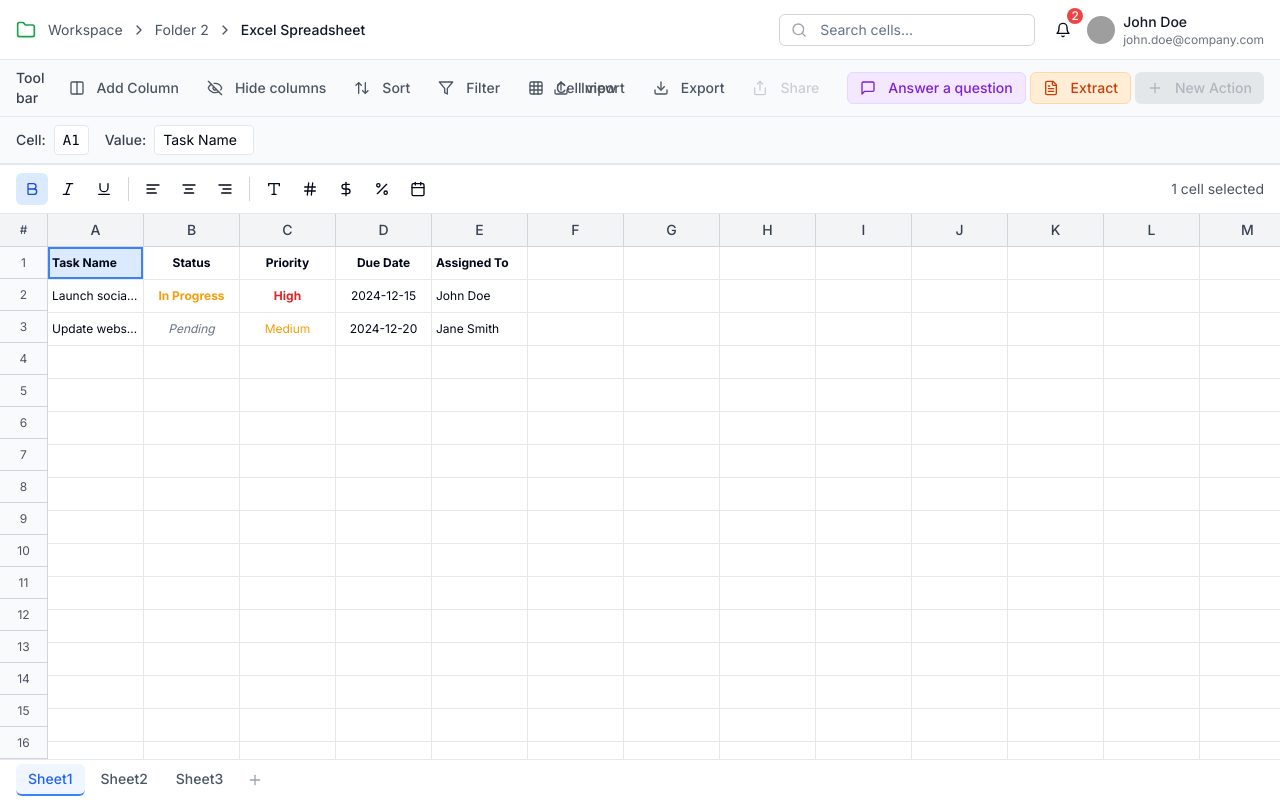
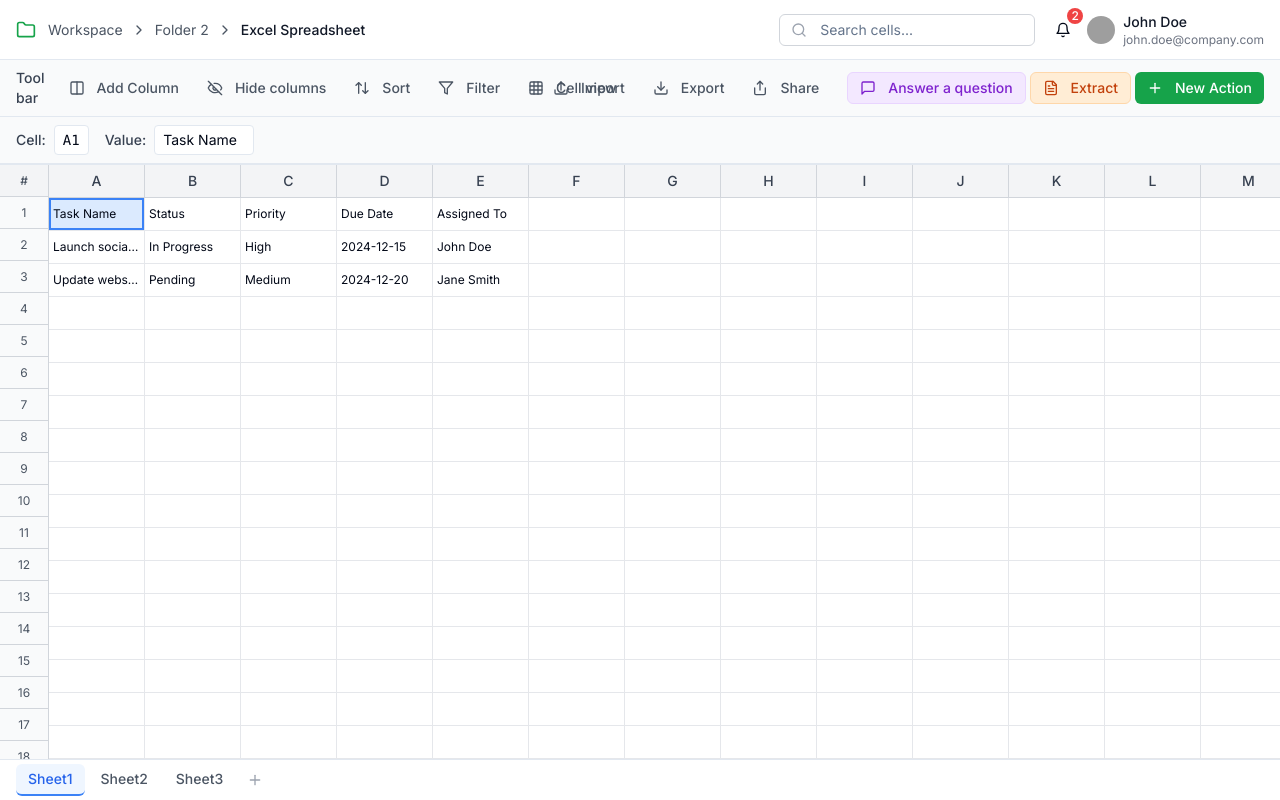
Before and after one commit to harshithgangone/Spreedsheet-Frontend, a Next.js app: page / in a window 1280 px wide. Built offline with nearby package versions, Linux system fonts and the light colour scheme; grey boxes are pictures that could not be loaded.

Commit message:
Updated globals.css

```diff
--- a/app/globals.css
+++ b/app/globals.css
@@ -65,36 +65,6 @@
 
 .bg-green-75 {
   background-color: #dcfce7;
-}
-
-/* Custom scrollbar for better Excel-like experience */
-.custom-scrollbar {
-  scrollbar-width: thin;
-  scrollbar-color: #cbd5e1 #f8fafc;
-}
-
-.custom-scrollbar::-webkit-scrollbar {
-  width: 12px;
-  height: 12px;
-}
-
-.custom-scrollbar::-webkit-scrollbar-track {
-  background: #f8fafc;
-  border-radius: 6px;
-}
-
-.custom-scrollbar::-webkit-scrollbar-thumb {
-  background: #cbd5e1;
-  border-radius: 6px;
-  border: 2px solid #f8fafc;
-}
-
-.custom-scrollbar::-webkit-scrollbar-thumb:hover {
-  background: #94a3b8;
-}
-
-.custom-scrollbar::-webkit-scrollbar-corner {
-  background: #f8fafc;
 }
 
 /* Excel-like scrollbar styling */
@@ -180,13 +150,6 @@
   scroll-behavior: smooth;
 }
 
-/* Text truncation for long content */
-.truncate {
-  overflow: hidden;
-  text-overflow: ellipsis;
-  white-space: nowrap;
-}
-
 /* Text alignment classes */
 .text-left {
   text-align: left;
@@ -200,31 +163,52 @@
   text-align: right;
 }
 
-/* Responsive design */
-@media (max-width: 768px) {
-  .cell-fixed {
-    width: 80px;
-    min-width: 80px;
-    max-width: 80px;
-  }
-
-  .row-number-fixed {
-    width: 40px;
-    min-width: 40px;
-    max-width: 40px;
-  }
+/* Ensure proper grid layout */
+.excel-grid-container {
+  display: flex;
+  flex-direction: column;
+  height: 100%;
+  overflow: hidden;
 }
 
-@media (max-width: 480px) {
-  .cell-fixed {
-    width: 70px;
-    min-width: 70px;
-    max-width: 70px;
-  }
+.excel-grid-header {
+  flex-shrink: 0;
+  position: sticky;
+  top: 0;
+  z-index: 20;
+}
 
-  .row-number-fixed {
-    width: 35px;
-    min-width: 35px;
-    max-width: 35px;
-  }
+.excel-grid-body {
+  flex: 1;
+  overflow: auto;
 }
+
+/* Custom scrollbar for better Excel-like experience */
+.custom-scrollbar {
+  scrollbar-width: thin;
+  scrollbar-color: #cbd5e1 #f8fafc;
+}
+
+.custom-scrollbar::-webkit-scrollbar {
+  width: 12px;
+  height: 12px;
+}
+
+.custom-scrollbar::-webkit-scrollbar-track {
+  background: #f8fafc;
+  border-radius: 6px;
+}
+
+.custom-scrollbar::-webkit-scrollbar-thumb {
+  background: #cbd5e1;
+  border-radius: 6px;
+  border: 2px solid #f8fafc;
+}
+
+.custom-scrollbar::-webkit-scrollbar-thumb:hover {
+  background: #94a3b8;
+}
+
+.custom-scrollbar::-webkit-scrollbar-corner {
+  background: #f8fafc;
+}
--- a/components/excel-grid.tsx
+++ b/components/excel-grid.tsx
@@ -3,10 +3,8 @@
 import type React from "react"
 import { useState, useRef, useCallback, useEffect } from "react"
 import { Input } from "@/components/ui/input"
-import { Button } from "@/components/ui/button"
 import { cn } from "@/lib/utils"
 import type { GridData } from "@/lib/excel-data"
-import { Bold, Italic, Underline, AlignLeft, AlignCenter, AlignRight, Type, Hash, Calendar, Percent, DollarSign } from "lucide-react"
 
 interface ExcelGridProps {
   gridData: GridData
@@ -270,63 +268,6 @@ export function ExcelGrid({
     )
   }
 
-  // Formatting functions
-  const handleFormatBold = () => {
-    selectedCells.forEach(cellId => {
-      const currentCell = gridData[cellId] || { value: "", type: "text", style: {} }
-      const updatedCell = {
-        ...currentCell,
-        style: {
-          ...currentCell.style,
-          bold: !currentCell.style?.bold
-        }
-      }
-      onCellUpdate(cellId, updatedCell.value)
-    })
-  }
-
-  const handleFormatItalic = () => {
-    selectedCells.forEach(cellId => {
-      const currentCell = gridData[cellId] || { value: "", type: "text", style: {} }
-      const updatedCell = {
-        ...currentCell,
-        style: {
-          ...currentCell.style,
-          italic: !currentCell.style?.italic
-        }
-      }
-      onCellUpdate(cellId, updatedCell.value)
-    })
-  }
-
-  const handleFormatUnderline = () => {
-    selectedCells.forEach(cellId => {
-      const currentCell = gridData[cellId] || { value: "", type: "text", style: {} }
-      const updatedCell = {
-        ...currentCell,
-        style: {
-          ...currentCell.style,
-          underline: !currentCell.style?.underline
-        }
-      }
-      onCellUpdate(cellId, updatedCell.value)
-    })
-  }
-
-  const handleTextAlign = (alignment: 'left' | 'center' | 'right') => {
-    selectedCells.forEach(cellId => {
-      const currentCell = gridData[cellId] || { value: "", type: "text", style: {} }
-      const updatedCell = {
-        ...currentCell,
-        style: {
-          ...currentCell.style,
-          textAlign: alignment
-        }
-      }
-      onCellUpdate(cellId, updatedCell.value)
-    })
-  }
-
   return (
     <div className="flex-1 flex flex-col overflow-hidden bg-white">
       {/* Cell Reference Display - Fixed at top */}
@@ -348,158 +289,40 @@ export function ExcelGrid({
         </div>
       </div>
 
-      {/* Formatting Toolbar */}
-      <div className="flex-shrink-0 bg-white border-b z-20">
-        <div className="flex items-center px-2 sm:px-4 py-2 gap-2">
-          {/* Text Formatting */}
-          <div className="flex items-center gap-1">
-            <Button
-              variant="ghost"
-              size="sm"
-              onClick={handleFormatBold}
-              disabled={selectedCells.length === 0}
-              className={cn(
-                "h-8 w-8 p-0",
-                selectedCells.some(cellId => gridData[cellId]?.style?.bold) && "bg-blue-100 text-blue-700"
-              )}
-              title="Bold (Ctrl+B)"
-            >
-              <Bold className="h-4 w-4" />
-            </Button>
-            <Button
-              variant="ghost"
-              size="sm"
-              onClick={handleFormatItalic}
-              disabled={selectedCells.length === 0}
-              className={cn(
-                "h-8 w-8 p-0",
-                selectedCells.some(cellId => gridData[cellId]?.style?.italic) && "bg-blue-100 text-blue-700"
-              )}
-              title="Italic (Ctrl+I)"
-            >
-              <Italic className="h-4 w-4" />
-            </Button>
-            <Button
-              variant="ghost"
-              size="sm"
-              onClick={handleFormatUnderline}
-              disabled={selectedCells.length === 0}
-              className={cn(
-                "h-8 w-8 p-0",
-                selectedCells.some(cellId => gridData[cellId]?.style?.underline) && "bg-blue-100 text-blue-700"
-              )}
-              title="Underline (Ctrl+U)"
-            >
-              <Underline className="h-4 w-4" />
-            </Button>
+      {/* Main Grid Container */}
+      <div className="flex-1 flex overflow-hidden">
+        {/* Fixed Row Numbers Column */}
+        <div className="flex-shrink-0 bg-white border-r border-gray-300 z-20">
+          {/* Top-left corner cell */}
+          <div className="w-12 h-8 bg-gray-100 border-b border-gray-300 flex items-center justify-center">
+            <span className="text-xs font-medium text-gray-600">#</span>
           </div>
 
-          <div className="w-px h-6 bg-gray-300" />
-
-          {/* Text Alignment */}
-          <div className="flex items-center gap-1">
-            <Button
-              variant="ghost"
-              size="sm"
-              onClick={() => handleTextAlign('left')}
-              disabled={selectedCells.length === 0}
-              className="h-8 w-8 p-0"
-              title="Align Left"
+          {/* Row numbers - scrollable vertically */}
+          <div className="overflow-y-auto h-full" style={{ height: 'calc(100vh - 200px)' }}>
+            {Array.from({ length: totalRows }, (_, rowIndex) => {
+              const rowNumber = rowIndex + 1
+              return (
+                <div
+                  key={rowNumber}
+                  className="w-12 h-8 px-1 bg-gray-50 border-b border-gray-300 flex items-center justify-center cursor-pointer hover:bg-gray-200 transition-colors"
+                  onClick={() => {
+                    const rowCells = visibleColumns.map((col) => `${col}${rowNumber}`)
+                    onCellSelect(rowCells)
+                  }}
                 >
-              <AlignLeft className="h-4 w-4" />
-            </Button>
-            <Button
-              variant="ghost"
-              size="sm"
-              onClick={() => handleTextAlign('center')}
-              disabled={selectedCells.length === 0}
-              className="h-8 w-8 p-0"
-              title="Align Center"
-            >
-              <AlignCenter className="h-4 w-4" />
-            </Button>
-            <Button
-              variant="ghost"
-              size="sm"
-              onClick={() => handleTextAlign('right')}
-              disabled={selectedCells.length === 0}
-              className="h-8 w-8 p-0"
-              title="Align Right"
-            >
-              <AlignRight className="h-4 w-4" />
-            </Button>
+                  <span className="text-xs text-gray-600">{rowNumber}</span>
                 </div>
-
-          <div className="w-px h-6 bg-gray-300" />
-
-          {/* Number Formatting */}
-          <div className="flex items-center gap-1">
-            <Button
-              variant="ghost"
-              size="sm"
-              disabled={selectedCells.length === 0}
-              className="h-8 w-8 p-0"
-              title="Text Format"
-            >
-              <Type className="h-4 w-4" />
-            </Button>
-            <Button
-              variant="ghost"
-              size="sm"
-              disabled={selectedCells.length === 0}
-              className="h-8 w-8 p-0"
-              title="Number Format"
-            >
-              <Hash className="h-4 w-4" />
-            </Button>
-            <Button
-              variant="ghost"
-              size="sm"
-              disabled={selectedCells.length === 0}
-              className="h-8 w-8 p-0"
-              title="Currency Format"
-            >
-              <DollarSign className="h-4 w-4" />
-            </Button>
-            <Button
-              variant="ghost"
-              size="sm"
-              disabled={selectedCells.length === 0}
-              className="h-8 w-8 p-0"
-              title="Percentage Format"
-            >
-              <Percent className="h-4 w-4" />
-            </Button>
-            <Button
-              variant="ghost"
-              size="sm"
-              disabled={selectedCells.length === 0}
-              className="h-8 w-8 p-0"
-              title="Date Format"
-            >
-              <Calendar className="h-4 w-4" />
-            </Button>
-          </div>
-
-          {selectedCells.length > 0 && (
-            <div className="ml-auto text-sm text-gray-600">
-              {selectedCells.length} cell{selectedCells.length !== 1 ? 's' : ''} selected
-            </div>
-          )}
+              )
+            })}
           </div>
         </div>
 
-      {/* Main Grid Container - FIXED HEADERS WITH SCROLLING CONTENT */}
+        {/* Scrollable Content Area */}
         <div className="flex-1 flex flex-col overflow-hidden">
-        {/* Fixed Column Headers Row */}
-        <div className="flex-shrink-0 bg-white border-b border-gray-300 z-20">
-          <div className="flex">
-            {/* Top-left corner cell - FIXED */}
-            <div className="w-12 h-8 bg-gray-100 border-r border-gray-300 flex items-center justify-center flex-shrink-0">
-              <span className="text-xs font-medium text-gray-600">#</span>
-            </div>
-
-            {/* Column headers - SCROLL WITH CONTENT */}
+          {/* Fixed Column Headers */}
+          <div className="flex-shrink-0 bg-white border-b border-gray-300 z-10">
+            <div className="overflow-x-auto">
               <div className="flex">
                 {visibleColumns.map((col) => (
                   <div
@@ -517,30 +340,9 @@ export function ExcelGrid({
             </div>
           </div>
 
-        {/* Scrollable Data Area - BOTH ROWS AND CELLS SCROLL TOGETHER */}
-        <div className="flex-1 overflow-auto custom-scrollbar" ref={gridRef}>
-          <div className="flex">
-            {/* Fixed Row Numbers Column */}
-            <div className="flex-shrink-0">
-              {Array.from({ length: totalRows }, (_, rowIndex) => {
-                const rowNumber = rowIndex + 1
-                return (
-                  <div
-                    key={rowNumber}
-                    className="w-12 h-8 px-1 bg-gray-50 border-r border-gray-300 border-b border-gray-200 flex items-center justify-center cursor-pointer hover:bg-gray-200 transition-colors"
-                    onClick={() => {
-                      const rowCells = visibleColumns.map((col) => `${col}${rowNumber}`)
-                      onCellSelect(rowCells)
-                    }}
-                  >
-                    <span className="text-xs text-gray-600">{rowNumber}</span>
-                  </div>
-                )
-              })}
-            </div>
-
-            {/* Data Cells - SCROLL WITH ROW NUMBERS */}
-            <div className="flex-1">
+          {/* Data Grid - Both horizontally and vertically scrollable */}
+          <div className="flex-1 overflow-auto" ref={gridRef}>
+            <div className="relative">
               {Array.from({ length: totalRows }, (_, rowIndex) => {
                 const rowNumber = rowIndex + 1
                 return (
@@ -562,15 +364,7 @@ export function ExcelGrid({
                             isSelected && "bg-blue-100",
                             isActive && "ring-2 ring-blue-500 ring-inset",
                             !isSelected && !isActive && "hover:bg-green-50",
-                            cellData?.style?.bold && "font-bold",
-                            cellData?.style?.italic && "italic",
-                            cellData?.style?.underline && "underline"
                           )}
-                          style={{
-                            textAlign: cellData?.style?.textAlign || 'left',
-                            backgroundColor: cellData?.style?.backgroundColor,
-                            color: cellData?.style?.color
-                          }}
                           onClick={(e) => handleCellClick(cellId, e)}
                           onDoubleClick={() => handleCellDoubleClick(cellId)}
                         >
@@ -584,7 +378,7 @@ export function ExcelGrid({
                               className="h-6 text-xs border-0 p-1 focus:ring-0 bg-transparent w-full"
                             />
                           ) : (
-                            <div className="text-xs w-full overflow-hidden">
+                            <div className="text-xs w-full overflow-hidden text-left">
                               <div className="truncate">
                                 {cellValue ? highlightSearchText(cellValue) : ""}
                               </div>
--- a/lib/excel-data.ts
+++ b/lib/excel-data.ts
@@ -5,10 +5,8 @@ export interface CellData {
   style?: {
     bold?: boolean
     italic?: boolean
-    underline?: boolean
     color?: string
     backgroundColor?: string
-    textAlign?: 'left' | 'center' | 'right'
   }
 }
 
@@ -37,121 +35,29 @@ export function generateEmptyGrid(rows: number, columns: number): GridData {
       grid[cellId] = {
         value: "",
         type: "text",
-        style: {
-          textAlign: 'left'
-        },
+        style: {},
       }
     }
   }
 
-  // Add some sample data with formatting
-  grid["A1"] = {
-    value: "Task Name",
-    type: "text",
-    style: {
-      bold: true,
-      textAlign: 'left'
-    }
-  }
-  grid["B1"] = {
-    value: "Status",
-    type: "text",
-    style: {
-      bold: true,
-      textAlign: 'center'
-    }
-  }
-  grid["C1"] = {
-    value: "Priority",
-    type: "text",
-    style: {
-      bold: true,
-      textAlign: 'center'
-    }
-  }
-  grid["D1"] = {
-    value: "Due Date",
-    type: "text",
-    style: {
-      bold: true,
-      textAlign: 'center'
-    }
-  }
-  grid["E1"] = {
-    value: "Assigned To",
-    type: "text",
-    style: {
-      bold: true,
-      textAlign: 'left'
-    }
-  }
+  // Add some sample data
+  grid["A1"] = { value: "Task Name", type: "text", style: { bold: true } }
+  grid["B1"] = { value: "Status", type: "text", style: { bold: true } }
+  grid["C1"] = { value: "Priority", type: "text", style: { bold: true } }
+  grid["D1"] = { value: "Due Date", type: "text", style: { bold: true } }
+  grid["E1"] = { value: "Assigned To", type: "text", style: { bold: true } }
 
-  grid["A2"] = {
-    value: "Launch social media campaign",
-    type: "text",
-    style: { textAlign: 'left' }
-  }
-  grid["B2"] = {
-    value: "In Progress",
-    type: "text",
-    style: {
-      textAlign: 'center',
-      color: '#f59e0b',
-      bold: true
-    }
-  }
-  grid["C2"] = {
-    value: "High",
-    type: "text",
-    style: {
-      textAlign: 'center',
-      color: '#dc2626',
-      bold: true
-    }
-  }
-  grid["D2"] = {
-    value: "2024-12-15",
-    type: "date",
-    style: { textAlign: 'center' }
-  }
-  grid["E2"] = {
-    value: "John Doe",
-    type: "text",
-    style: { textAlign: 'left' }
-  }
+  grid["A2"] = { value: "Launch social media campaign", type: "text", style: {} }
+  grid["B2"] = { value: "In Progress", type: "text", style: {} }
+  grid["C2"] = { value: "High", type: "text", style: {} }
+  grid["D2"] = { value: "2024-12-15", type: "date", style: {} }
+  grid["E2"] = { value: "John Doe", type: "text", style: {} }
 
-  grid["A3"] = {
-    value: "Update website design",
-    type: "text",
-    style: { textAlign: 'left' }
-  }
-  grid["B3"] = {
-    value: "Pending",
-    type: "text",
-    style: {
-      textAlign: 'center',
-      color: '#6b7280',
-      italic: true
-    }
-  }
-  grid["C3"] = {
-    value: "Medium",
-    type: "text",
-    style: {
-      textAlign: 'center',
-      color: '#f59e0b'
-    }
-  }
-  grid["D3"] = {
-    value: "2024-12-20",
-    type: "date",
-    style: { textAlign: 'center' }
-  }
-  grid["E3"] = {
-    value: "Jane Smith",
-    type: "text",
-    style: { textAlign: 'left' }
-  }
+  grid["A3"] = { value: "Update website design", type: "text", style: {} }
+  grid["B3"] = { value: "Pending", type: "text", style: {} }
+  grid["C3"] = { value: "Medium", type: "text", style: {} }
+  grid["D3"] = { value: "2024-12-20", type: "date", style: {} }
+  grid["E3"] = { value: "Jane Smith", type: "text", style: {} }
 
   return grid
 }
```
Also changed, not shown: components/spreadsheet-toolbar.tsx (+4 -17 lines). Lines whose indentation alone changed are shown as unchanged.
